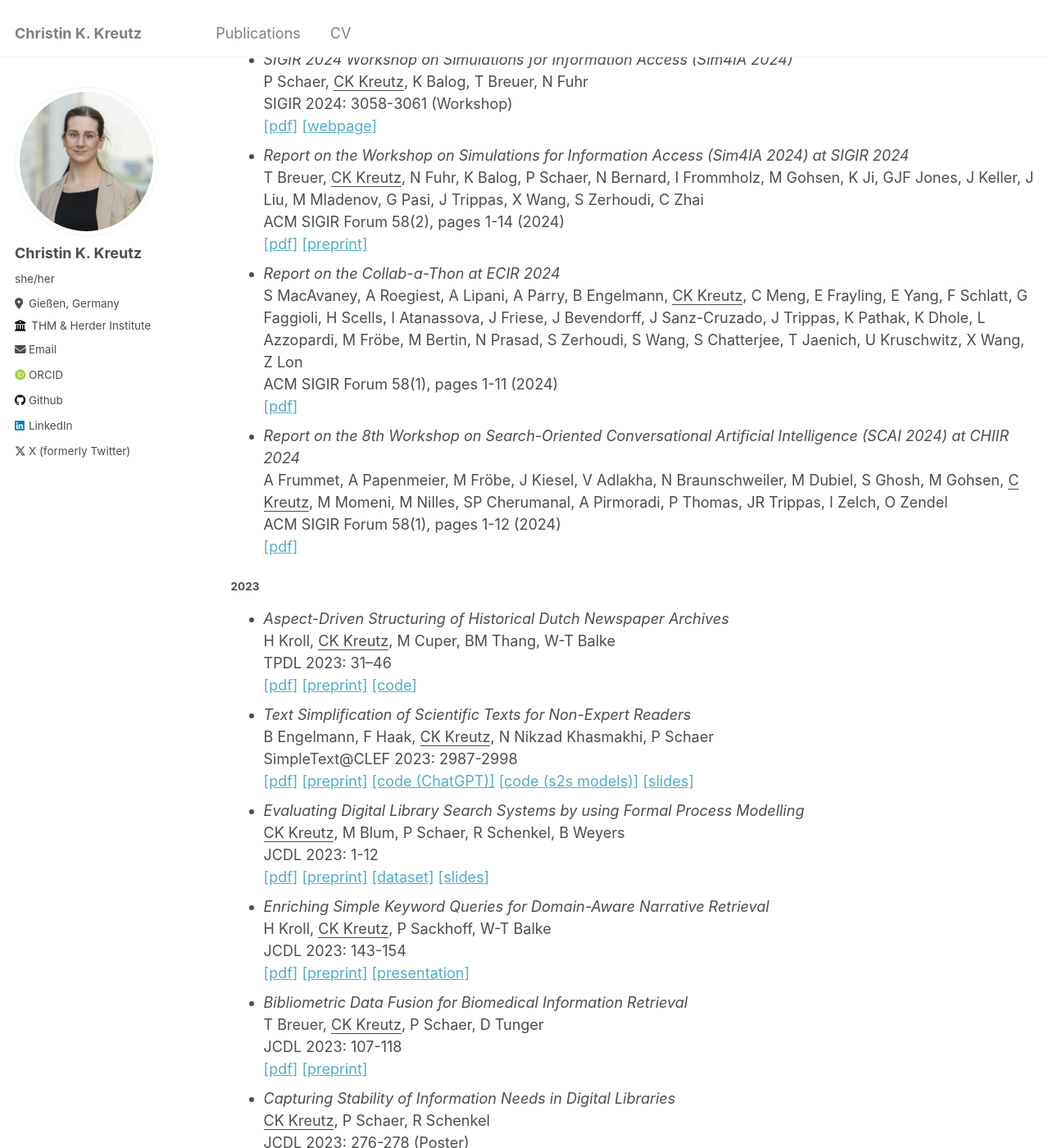
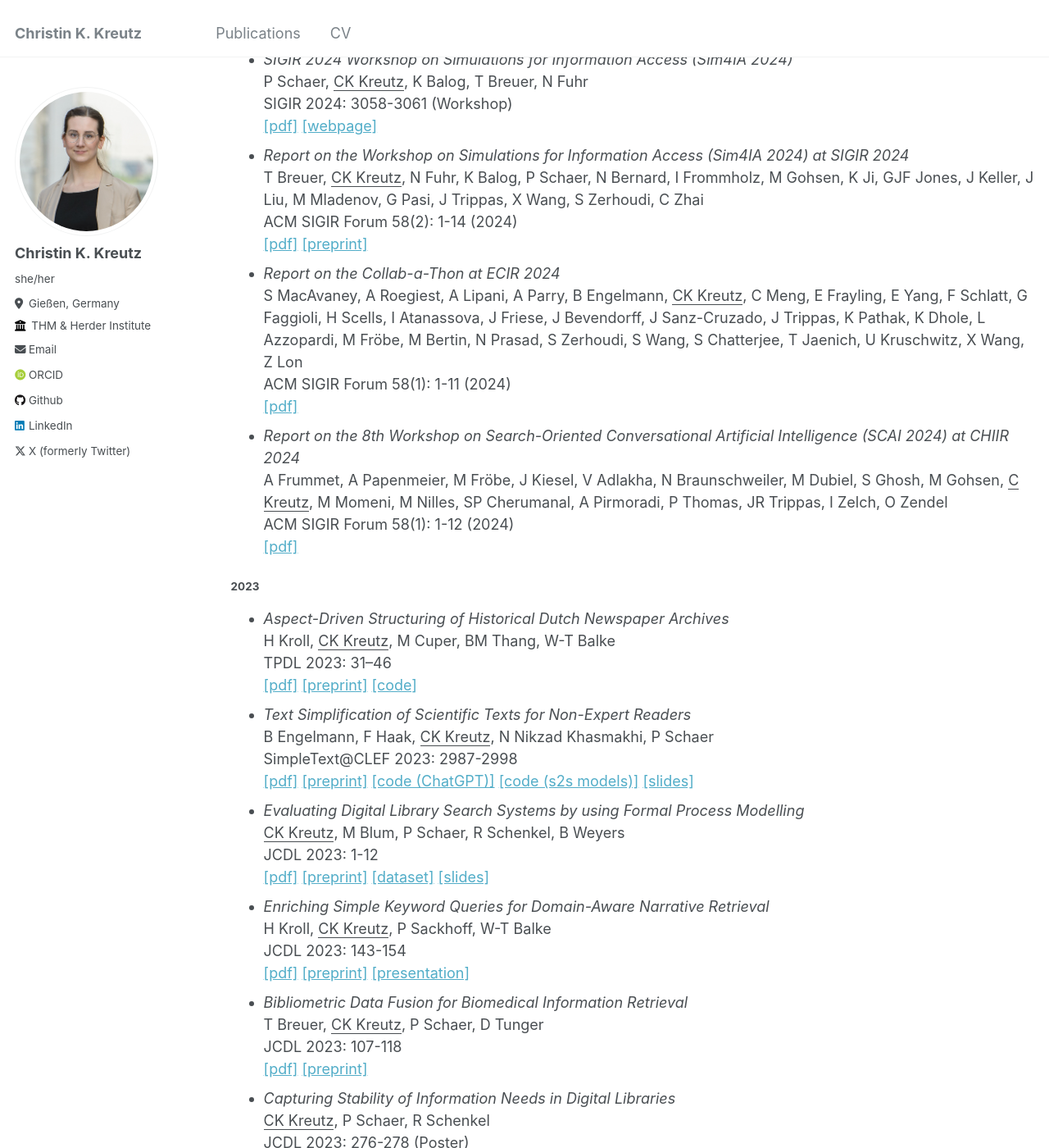
Before and after one commit to kreutzch/kreutzch.github.io, a Jekyll site: the page built from _pages/publications.md, in a window 1280 px wide and 1400 px high, scrolled down 1576 px. Shown: the whole window at 82% size. Built offline with Jekyll 4.4.1, drawn with Linux system fonts in a browser that asks for light colours; some web fonts are replaced; some of the changed text lies outside the part shown.

```diff
--- a/_pages/publications.md
+++ b/_pages/publications.md
@@ -78,16 +79,16 @@ SIGIR 2024: 3058-3061 (Workshop)\\
 [[webpage]](https://sim4ia.org/sigir2024/)
 - *Report on the Workshop on Simulations for Information Access (Sim4IA 2024) at SIGIR 2024*\\
 T Breuer, <u>CK Kreutz</u>, N Fuhr, K Balog, P Schaer, N Bernard, I Frommholz, M Gohsen, K Ji, GJF Jones, J Keller, J Liu, M Mladenov, G Pasi, J Trippas, X Wang, S Zerhoudi, C Zhai\\
-ACM SIGIR Forum 58(2), pages 1-14 (2024)\\
+ACM SIGIR Forum 58(2): 1-14 (2024)\\
 [[pdf]](https://sigir.org/wp-content/uploads/2025/01/p11.pdf)
 [[preprint]](https://arxiv.org/pdf/2409.18024)
 - *Report on the Collab-a-Thon at ECIR 2024*\\
 S MacAvaney, A Roegiest, A Lipani, A Parry, B Engelmann, <u>CK Kreutz</u>, C Meng, E Frayling, E Yang, F Schlatt, G Faggioli, H Scells, I Atanassova, J Friese, J Bevendorff, J Sanz-Cruzado, J Trippas, K Pathak, K Dhole, L Azzopardi, M Fröbe, M Bertin, N Prasad, S Zerhoudi, S Wang, S Chatterjee, T Jaenich, U Kruschwitz, X Wang, Z Lon\\
-ACM SIGIR Forum 58(1), pages 1-11 (2024)\\
+ACM SIGIR Forum 58(1): 1-11 (2024)\\
 [[pdf]](https://dl.acm.org/doi/abs/10.1145/3687273.3687287)
 - *Report on the 8th Workshop on Search-Oriented Conversational Artificial Intelligence (SCAI 2024) at CHIIR 2024*\\
 A Frummet, A Papenmeier, M Fröbe, J Kiesel, V Adlakha, N Braunschweiler, M Dubiel, S Ghosh, M Gohsen, <u>C Kreutz</u>, M Momeni, M Nilles, SP Cherumanal, A Pirmoradi, P Thomas, JR Trippas, I Zelch, O Zendel\\
-ACM SIGIR Forum 58(1), pages 1-12 (2024)\\
+ACM SIGIR Forum 58(1): 1-12 (2024)\\
 [[pdf]](https://downloads.webis.de/publications/papers/frummet_2024b.pdf)
 
 ##### 2023
@@ -132,13 +133,13 @@ JCDL 2023: 276-278 (Poster)\\
 [[poster]](../files/JCDL2023_Poster.pdf)
 - *RevASIDE: Evaluation of Assignments of Suitable Reviewer Sets for Publications from Fixed Candidate Pools*\\
 <u>CK Kreutz</u>, R Schenkel\\
-Journal of Data Intelligence 4(1&2), pages 101-133 (2023)\\
+Journal of Data Intelligence 4(1&2): 101-133 (2023)\\
 [[pdf]](https://www.rintonpress.com/xjdi4/xjdi4-12/101-133.pdf)
 
 ##### 2022
 - *Scientific Paper Recommendation Systems: a Literature Review of recent Publications*\\
 <u>CK Kreutz</u>, R Schenkel\\
-IJDL 23(4), pages 335-369 (2022)\\
+IJDL 23(4): 335-369 (2022)\\
 [[pdf]](https://link.springer.com/content/pdf/10.1007/s00799-022-00339-w.pdf)
 [[preprint]](https://arxiv.org/pdf/2201.00682.pdf)
 - *SchenQL: A query language for bibliographic data with aggregations and domain-specific functions*\\
@@ -150,7 +151,7 @@ JCDL 2022: 37:1-37:5 (Demo)\\
 [[minute madness]](https://youtu.be/8Y11qdD-Ymc)
 - *SchenQL: In-Depth Analysis of a Query Language for Bibliographic Metadata*\\
 <u>CK Kreutz</u>, M Wolz, J Knack, B Weyers, R Schenkel\\
-IJDL 23(2), pages 113–132 (2022)\\
+IJDL 23(2): 113–132 (2022)\\
 [[pdf]](https://link.springer.com/content/pdf/10.1007/s00799-021-00317-8.pdf)
 
 ##### 2021
```
Also changed, not shown: other parts of _pages/publications.md (+3 -2 lines).
